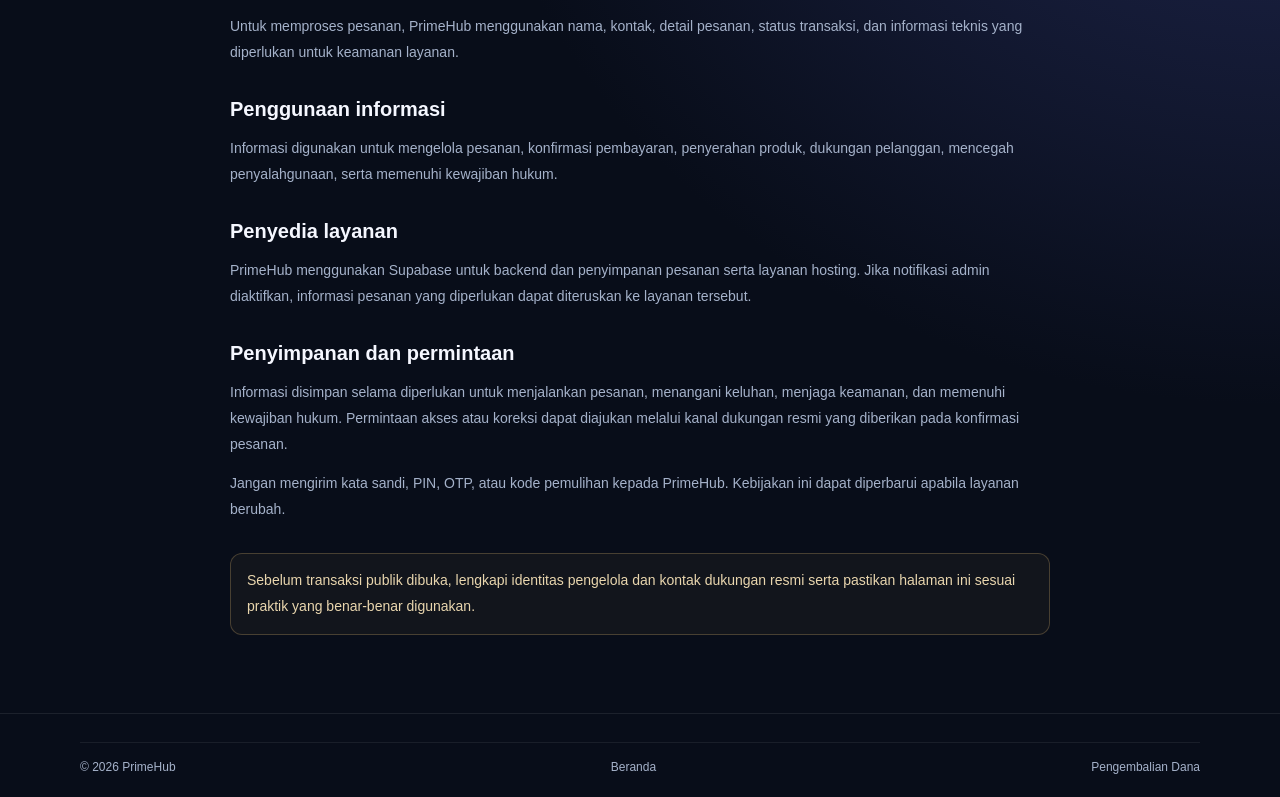
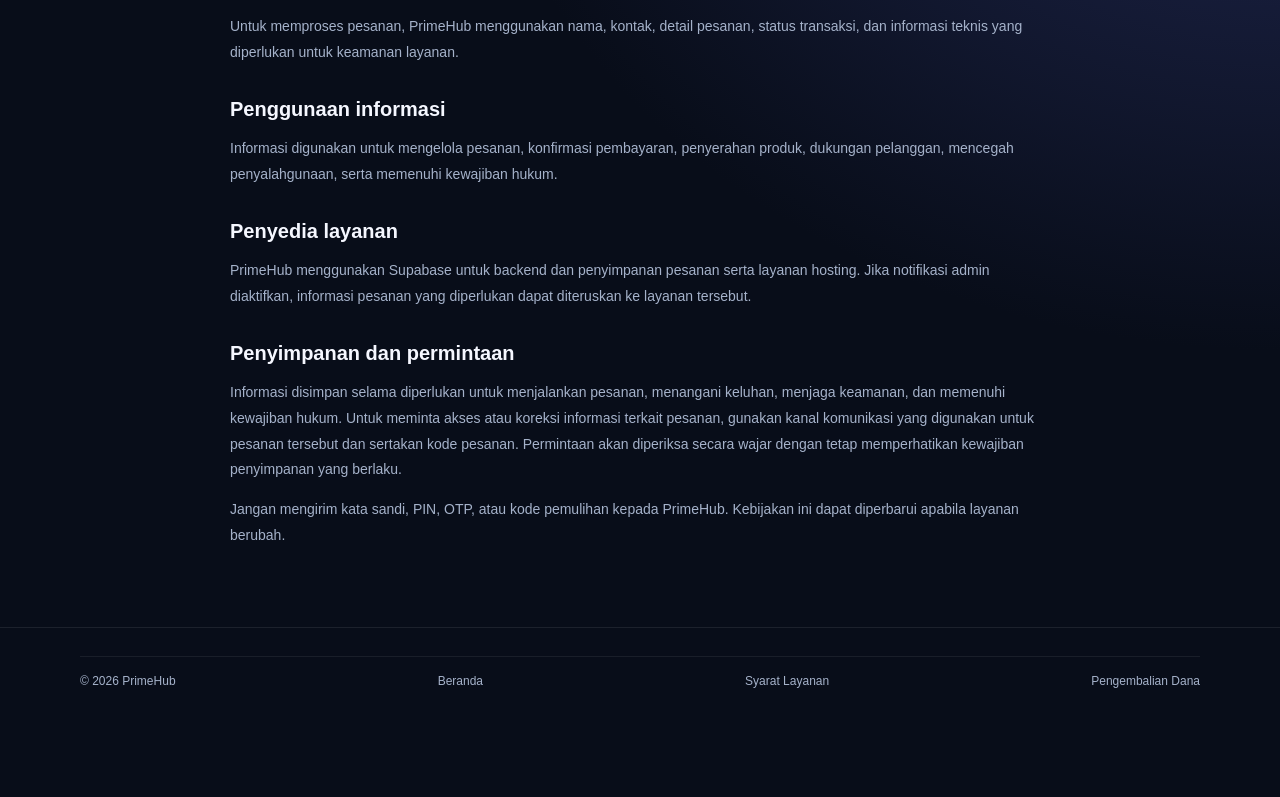
Before and after one commit to dwi-store/primehub, a Next.js app: page /primehub/kebijakan-privasi in a window 1280 px wide. Shown: the part 280-1077 px from the top of the page. After the commit the page ends 991 px from the top, so only its background shows below. Built offline with nearby package versions, Linux system fonts and the light colour scheme.

Commit message:
Polish customer-facing privacy policy

```diff
--- a/src/app/kebijakan-privasi/page.tsx
+++ b/src/app/kebijakan-privasi/page.tsx
@@ -13,10 +13,10 @@
       <h2>Penyedia layanan</h2>
       <p>PrimeHub menggunakan Supabase untuk backend dan penyimpanan pesanan serta layanan hosting. Jika notifikasi admin diaktifkan, informasi pesanan yang diperlukan dapat diteruskan ke layanan tersebut.</p>
       <h2>Penyimpanan dan permintaan</h2>
-      <p>Informasi disimpan selama diperlukan untuk menjalankan pesanan, menangani keluhan, menjaga keamanan, dan memenuhi kewajiban hukum. Permintaan akses atau koreksi dapat diajukan melalui kanal dukungan resmi yang diberikan pada konfirmasi pesanan.</p>
+      <p>Informasi disimpan selama diperlukan untuk menjalankan pesanan, menangani keluhan, menjaga keamanan, dan memenuhi kewajiban hukum. Untuk meminta akses atau koreksi informasi terkait pesanan, gunakan kanal komunikasi yang digunakan untuk pesanan tersebut dan sertakan kode pesanan. Permintaan akan diperiksa secara wajar dengan tetap memperhatikan kewajiban penyimpanan yang berlaku.</p>
       <p>Jangan mengirim kata sandi, PIN, OTP, atau kode pemulihan kepada PrimeHub. Kebijakan ini dapat diperbarui apabila layanan berubah.</p>
-      <p className="legal-owner-note">Sebelum transaksi publik dibuka, lengkapi identitas pengelola dan kontak dukungan resmi serta pastikan halaman ini sesuai praktik yang benar-benar digunakan.</p>
+
     </article>
-    <footer className="site-footer"><div className="container footer-bottom"><span>© 2026 PrimeHub</span><a href="/primehub/">Beranda</a><a href="/primehub/pengembalian-dana/">Pengembalian Dana</a></div></footer>
+    <footer className="site-footer"><div className="container footer-bottom"><span>© 2026 PrimeHub</span><a href="/primehub/">Beranda</a><a href="/primehub/syarat-ketentuan/">Syarat Layanan</a><a href="/primehub/pengembalian-dana/">Pengembalian Dana</a></div></footer>
   </main>;
 }
```
